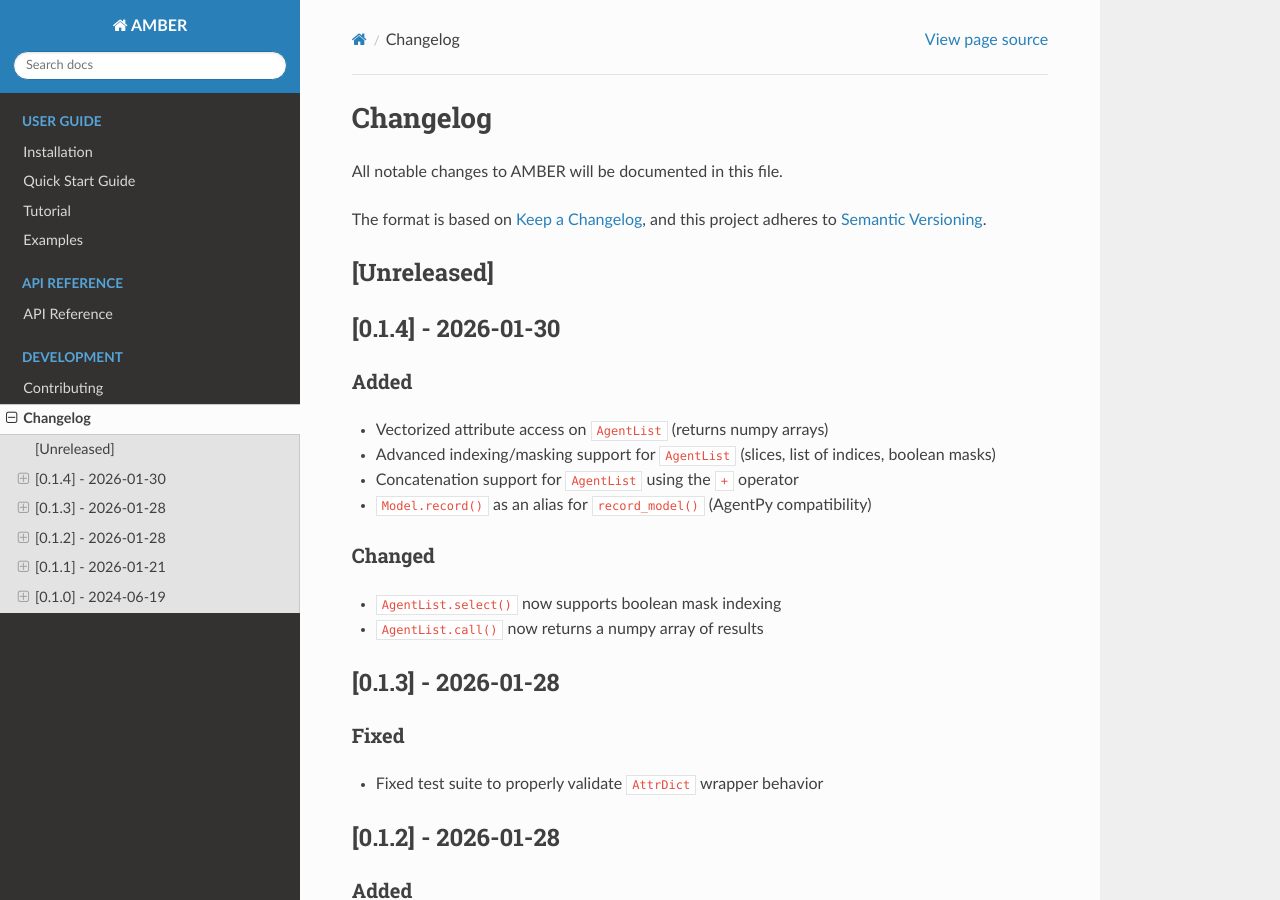
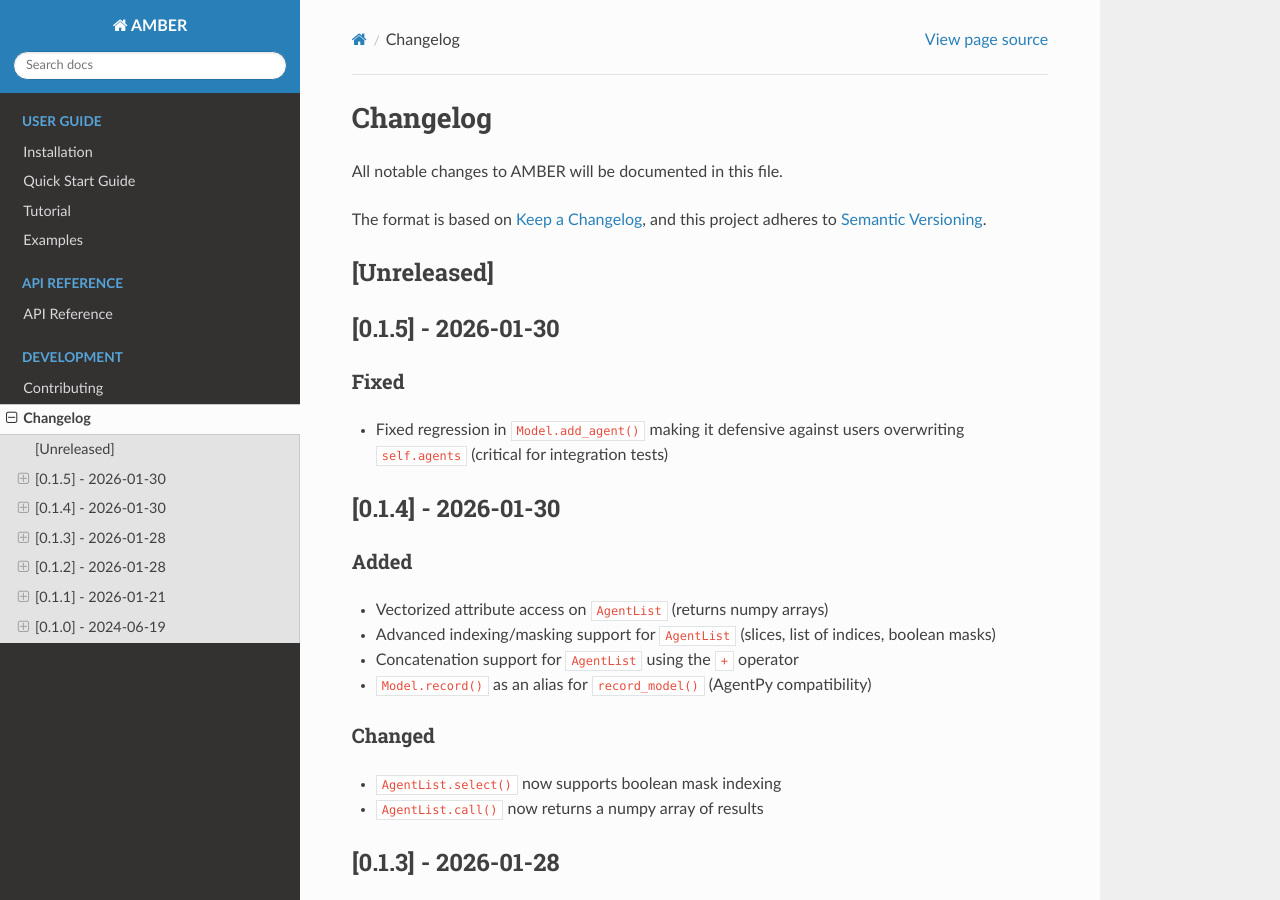
Before and after one commit to a11to1n3/AMBER, a Sphinx documentation site: the page built from docs/changelog.rst, in a window 1280 px wide and 900 px high. Built offline with Sphinx 7.4.7 and the Read the Docs theme 3.1.0, drawn with Linux system fonts in a browser that asks for light colours.

Commit message:
chore: prepare v0.1.5 release (version bump and changelog)

```diff
--- a/docs/changelog.rst
+++ b/docs/changelog.rst
@@ -8,6 +8,13 @@ and this project adheres to `Semantic Versioning <https://semver.org/spec/v2.0.0
 
 [Unreleased]
 ------------
+
+[0.1.5] - 2026-01-30
+---------------------
+
+Fixed
+~~~~~
+- Fixed regression in ``Model.add_agent()`` making it defensive against users overwriting ``self.agents`` (critical for integration tests)
 
 [0.1.4] - 2026-01-30
 ---------------------
--- a/setup.py
+++ b/setup.py
@@ -2,7 +2,7 @@ from setuptools import setup, find_packages
 
 setup(
     name="ambr",
-    version="0.1.4",
+    version="0.1.5",
     packages=find_packages(where="src"),
     package_dir={"": "src"},
     install_requires=[
--- a/src/ambr/__init__.py
+++ b/src/ambr/__init__.py
@@ -56,7 +56,7 @@ from .performance import (
     HAS_NUMBA,
 )
 
-__version__ = '0.1.4'
+__version__ = '0.1.5'
 __author__ = 'a11to1n3'
 __email__ = 'citation.needed@example.com'
 __url__ = 'https://github.com/a11to1n3/AMBER'
```
